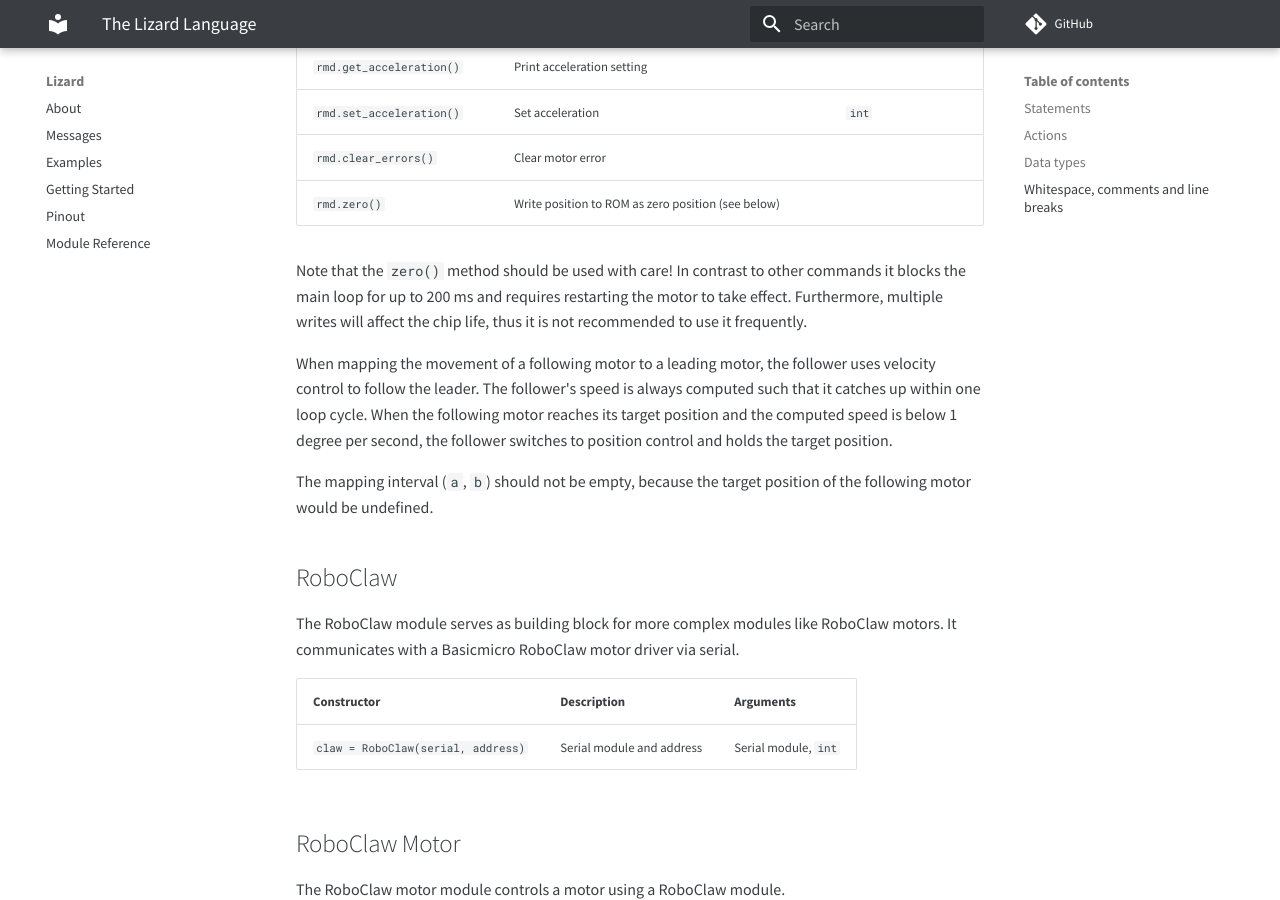
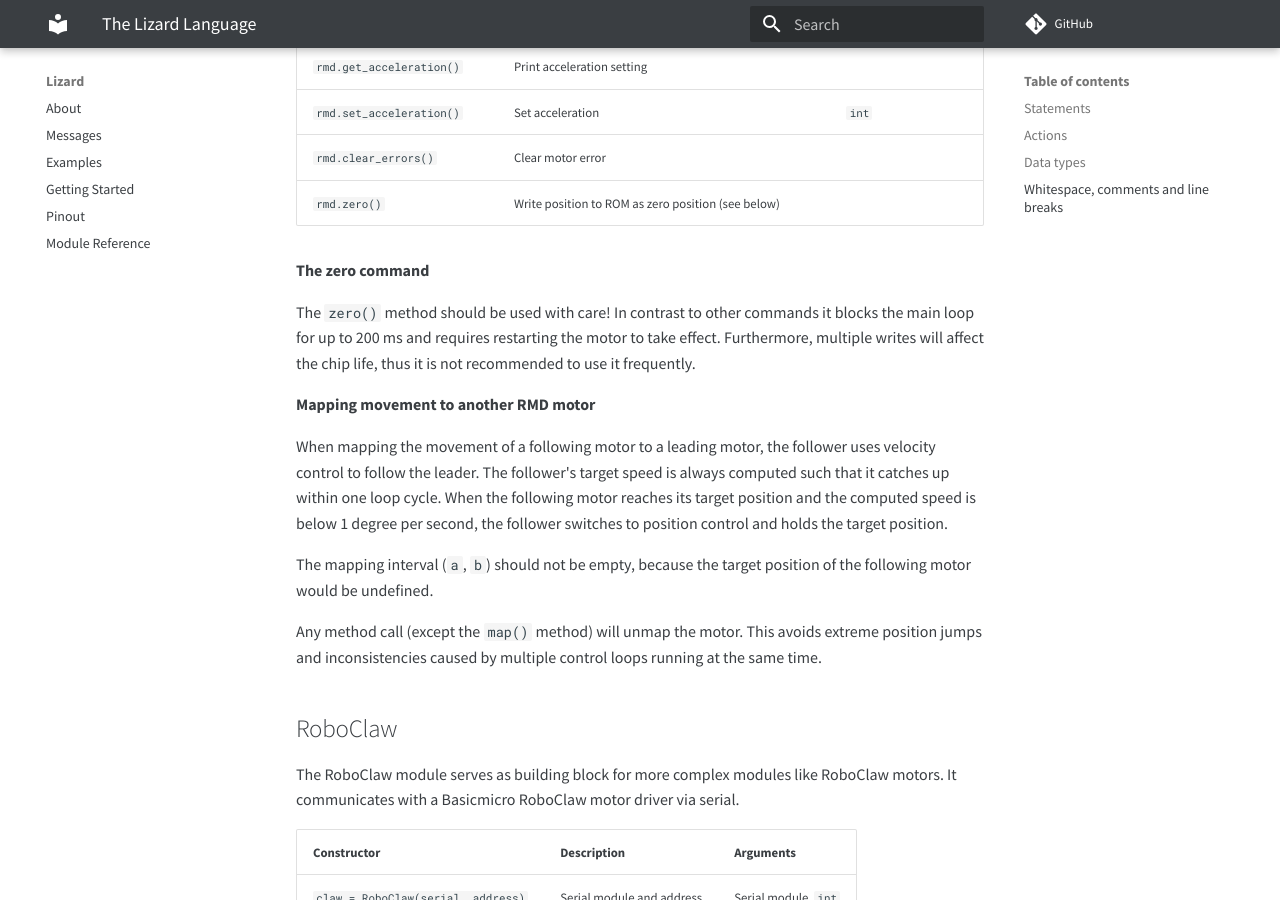
Before and after one commit to zauberzeug/lizard, an MkDocs documentation site: the page built from docs/new.md, in a window 1280 px wide and 900 px high, scrolled down 11657 px. Built offline with MkDocs 1.6.1 and Material for MkDocs 9.7.7, drawn with Linux system fonts in a browser that asks for light colours; comment, search, counter and statistics services are not loaded.

Commit message:
unmap rmd motor with any method call

```diff
--- a/docs/new.md
+++ b/docs/new.md
@@ -387,15 +387,22 @@ The RMD motor module controls a [Gyems](http://www.gyems.cn/) RMD motor via CAN.
 | `rmd.clear_errors()`          | Clear motor error                                         |                        |
 | `rmd.zero()`                  | Write position to ROM as zero position (see below)        |                        |
 
-Note that the `zero()` method should be used with care!
+**The zero command**
+
+The `zero()` method should be used with care!
 In contrast to other commands it blocks the main loop for up to 200 ms and requires restarting the motor to take effect.
 Furthermore, multiple writes will affect the chip life, thus it is not recommended to use it frequently.
 
+**Mapping movement to another RMD motor**
+
 When mapping the movement of a following motor to a leading motor, the follower uses velocity control to follow the leader.
-The follower's speed is always computed such that it catches up within one loop cycle.
+The follower's target speed is always computed such that it catches up within one loop cycle.
 When the following motor reaches its target position and the computed speed is below 1 degree per second, the follower switches to position control and holds the target position.
 
 The mapping interval (`a`, `b`) should not be empty, because the target position of the following motor would be undefined.
+
+Any method call (except the `map()` method) will unmap the motor.
+This avoids extreme position jumps and inconsistencies caused by multiple control loops running at the same time.
 
 ## RoboClaw
 
```
Also changed, not shown: 1 other file.
